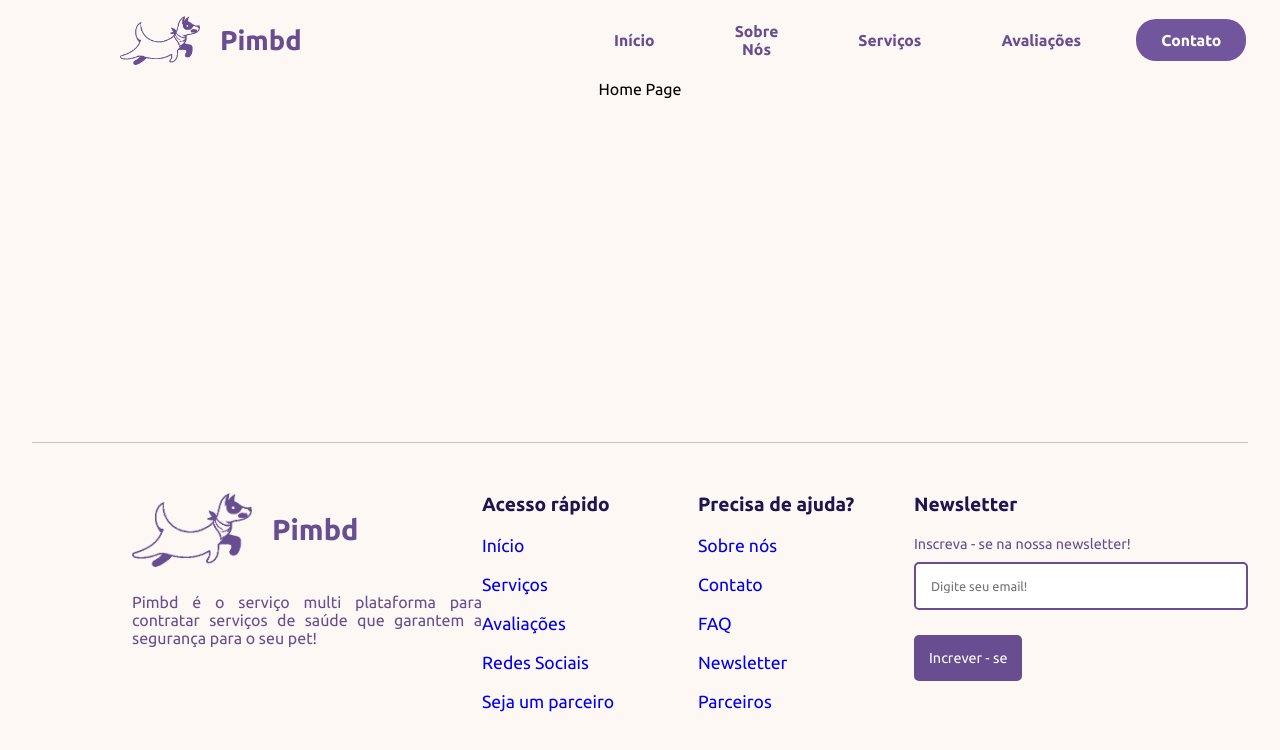
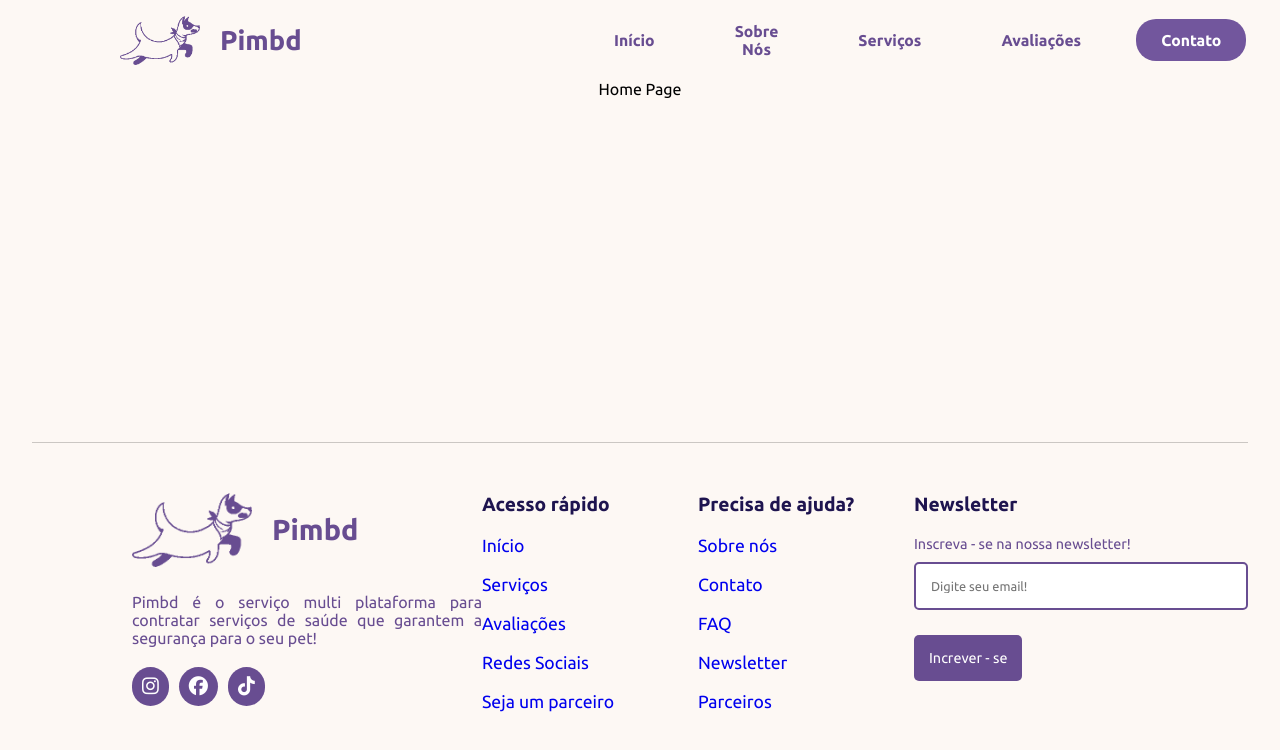
Before and after one commit to Pimbad/pimbad-landing-page, a React (Create React App) app: page / in a window 1280 px wide. Shown: the top 750 px of the page. Built offline with nearby package versions, Linux system fonts and the light colour scheme.

Commit message:
feature: add social media icons in footer

```diff
--- a/public/index.html
+++ b/public/index.html
@@ -17,5 +17,6 @@
   </head>
   <body>
     <div id="root"></div>
+    <script src="https://kit.fontawesome.com/018d4387f7.js" crossorigin="anonymous"></script>
   </body>
 </html>
--- a/src/components/footer/footer.component.css
+++ b/src/components/footer/footer.component.css
@@ -43,6 +43,28 @@ footer{
     color: var(--title-color);
     font-size: 1rem !important;
 }
+
+.footer-first-item i{
+    margin-top: 20px;
+    padding: 10px;
+    margin-left: 10px;
+    background: var(--button-title-color);
+    color: var(--background-color);
+    border-radius: 20px;
+    cursor: pointer;
+    transition: .5s;
+    font-size: 1.2rem;
+}
+
+.footer-first-icon{
+    margin-left: 0px !important;
+}
+
+.footer-first-item i:hover{
+    background: var(--title-color);
+    transition: .5s;
+}
+
 
 .footer-item{
     flex: 1;
--- a/src/components/footer/footer.component.tsx
+++ b/src/components/footer/footer.component.tsx
@@ -14,6 +14,15 @@ const Footer = () => {
                         Pimbd é o serviço multi plataforma para contratar serviços de saúde
                         que garantem a segurança para o seu pet!
                     </p>
+                    <a href='https://www.instagram.com'>
+                        <i className='fa-brands fa-instagram footer-first-icon'></i>
+                    </a>
+                    <a href='https://facebook.com'>
+                        <i className='fa-brands fa-facebook'></i>
+                    </a>
+                    <a href='https://tiktok.com'>
+                        <i className='fa-brands fa-tiktok'></i>
+                    </a>
                 </div>
                 <div className='footer-item'>
                     <h4>Acesso rápido</h4>
```
